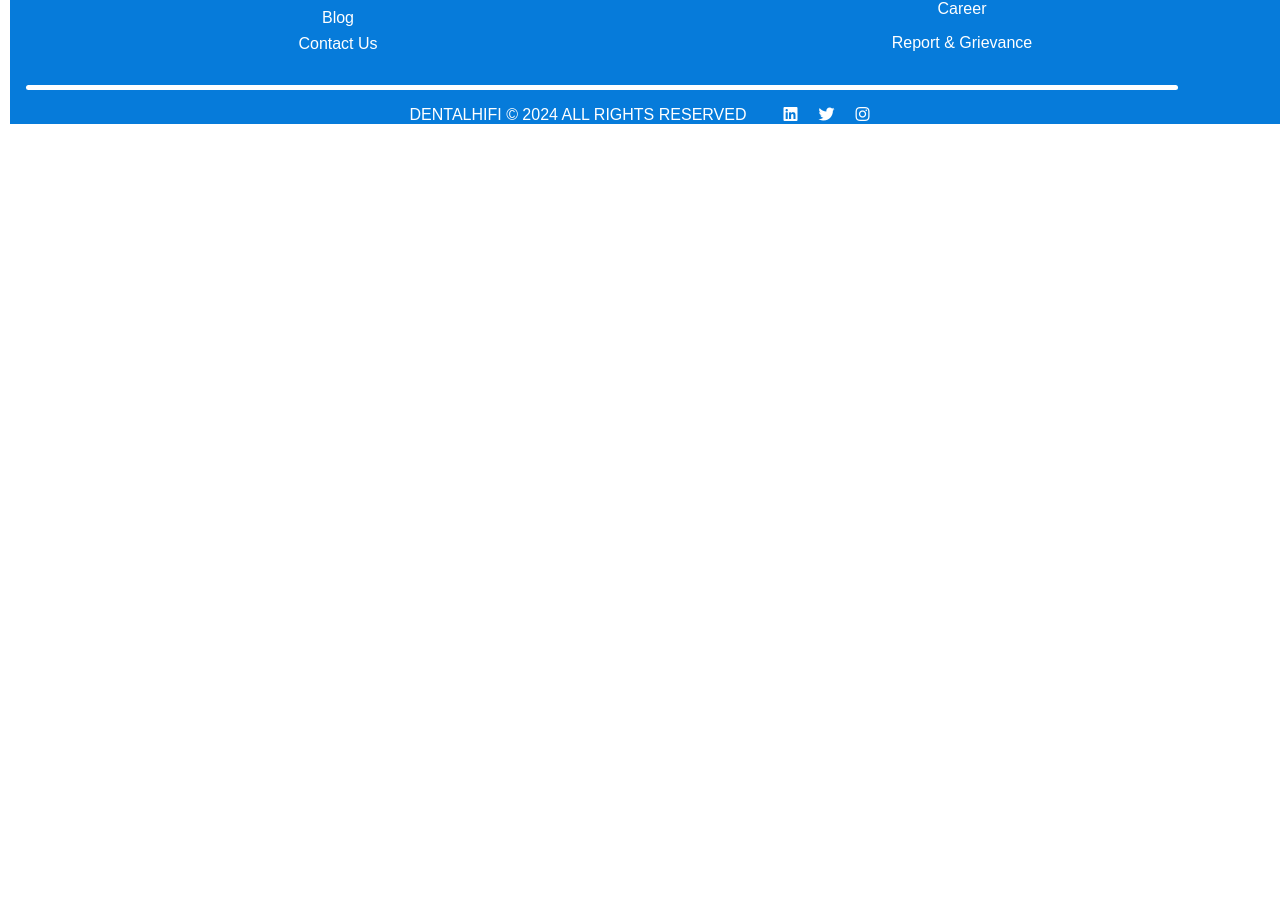
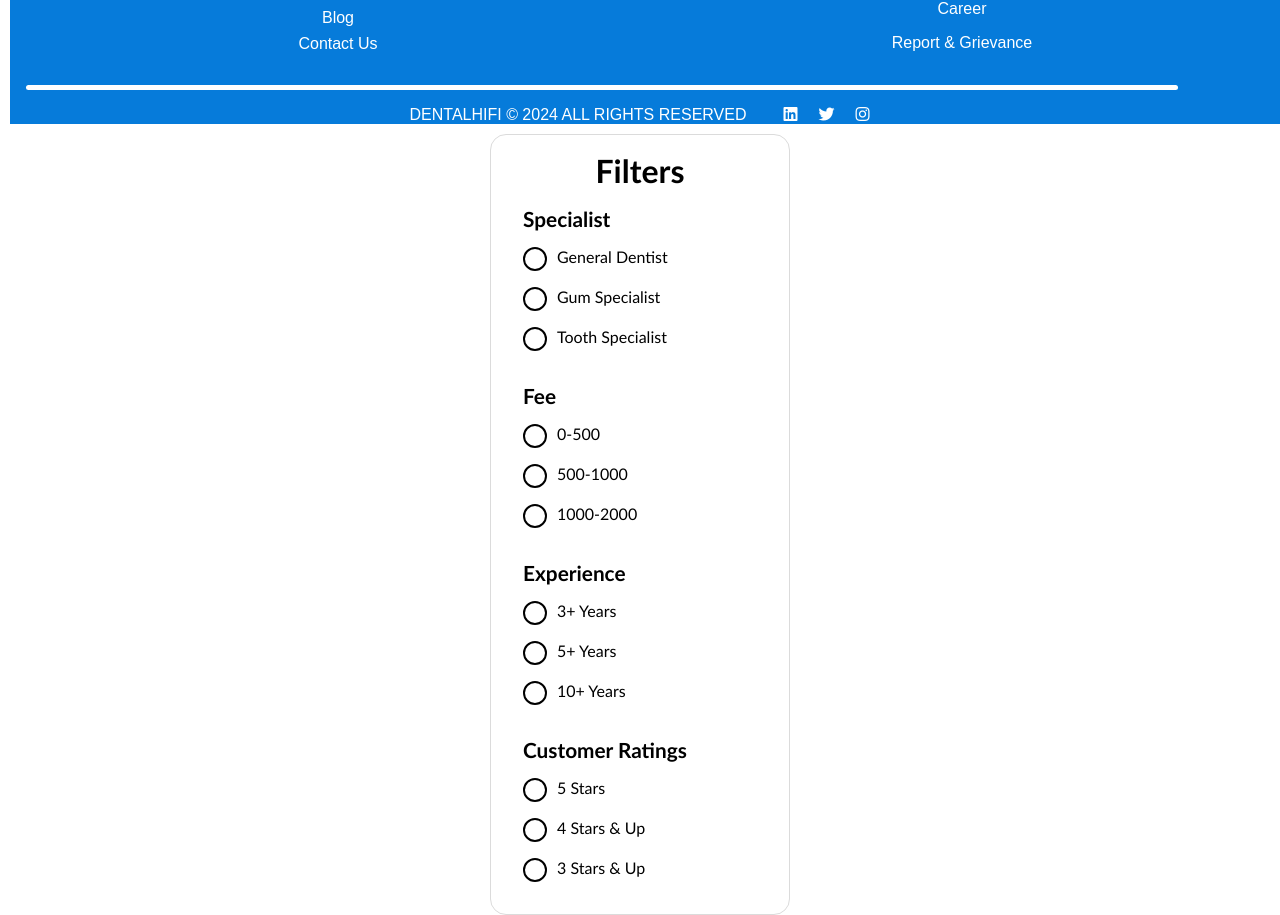
Before and after one commit to Jeisri/Frontend-Dental-HiFi, a React (Create React App) app: page / in a window 1280 px wide. Shown: the part 1759-2674 px from the top of the page. Before the commit the page ends 1893 px from the top, so only its background shows below. Built offline with nearby package versions, Linux system fonts and the light colour scheme.

Commit message:
commited by tarun

```diff
--- a/src/components/Filters.css
+++ b/src/components/Filters.css
@@ -0,0 +1,121 @@
+/* Global styles */
+* {
+    margin: 0;
+    padding: 0;
+    box-sizing: border-box;
+  }
+
+  .filters-hero {
+    width: 90%; /* Use percentage to make it more responsive */
+    max-width: 300px; /* Max width to avoid too large on bigger screens */
+    height: 100%;
+    background-color: rgb(255, 255, 255);
+    border-radius: 1rem;
+    border: solid 0.1rem rgb(219, 219, 219);
+    display: flex;
+    flex-direction: column;
+    justify-content: left;
+    align-items: left;
+    padding: 1rem;
+    color: black;
+    margin: 0 auto; /* Center the component */
+  }
+
+  .filter-heading {
+    font-size: 2rem;
+    font-weight: 700;
+  }
+
+  .filters-specialist,
+  .filters-fee,
+  .filters-experience,
+  .customer-rating {
+    display: flex;
+    flex-direction: column;
+    width: 100%;
+    justify-content: space-around;
+    align-items: start;
+    padding: 1rem;
+    gap: 1rem;
+  }
+
+  .specialist-heading,
+  .fee-heading,
+  .experience-heading,
+  .customer-heading {
+    font-size: 1.3rem;
+    font-weight: 700;
+  }
+
+  /* Custom radio styles */
+  input[type="radio"] {
+    display: none;
+  }
+
+  input[type="radio"] + label::before {
+    content: "";
+    display: inline-block;
+    width: 20px;
+    height: 20px;
+    margin-right: 10px;
+    border: 2px solid #000;
+    border-radius: 50%;
+    vertical-align: middle;
+    cursor: pointer;
+  }
+
+  input[type="radio"]:checked + label::before {
+    background-color: #000;
+    content: "✔";
+    color: #fff;
+    text-align: center;
+    line-height: 20px;
+    font-size: 14px;
+  }
+
+  /* Responsive styles */
+  @media (max-width: 600px) {
+    .filters-hero {
+      width: 100%;
+      padding: 0.5rem;
+    }
+
+    .filter-heading {
+      font-size: 1.5rem;
+    }
+
+    .specialist-heading,
+    .fee-heading,
+    .experience-heading,
+    .customer-heading {
+      font-size: 1.1rem;
+    }
+
+    input[type="radio"] + label::before {
+      width: 15px;
+      height: 15px;
+      margin-right: 5px;
+    }
+
+    input[type="radio"]:checked + label::before {
+      line-height: 15px;
+      font-size: 12px;
+    }
+  }
+
+  @media (min-width: 601px) and (max-width: 1200px) {
+    .filters-hero {
+      width: 80%;
+    }
+
+    .filter-heading {
+      font-size: 1.8rem;
+    }
+
+    .specialist-heading,
+    .fee-heading,
+    .experience-heading,
+    .customer-heading {
+      font-size: 1.2rem;
+    }
+  }
--- a/src/components/Filters.js
+++ b/src/components/Filters.js
@@ -0,0 +1,87 @@
+import "./Filters.css";
+
+function Filters() {
+  return (
+    <div className="filters-hero">
+      <div className="filter-heading">Filters</div>
+
+      <div className="filters-specialist">
+        <div className="specialist-heading">Specialist</div>
+
+        <div className="general-dentist">
+          <input type="radio" id="gen-dentist" name="specialists" value="General Dentist" />
+          <label htmlFor="gen-dentist">General Dentist</label>
+        </div>
+
+        <div className="gum-specialist">
+          <input type="radio" id="g-specialist" name="specialists" value="Gum Specialist" />
+          <label htmlFor="g-specialist">Gum Specialist</label>
+        </div>
+
+        <div className="tooth-specialist">
+          <input type="radio" id="t-specialist" name="specialists" value="Tooth Specialist" />
+          <label htmlFor="t-specialist">Tooth Specialist</label>
+        </div>
+      </div>
+
+      <div className="filters-fee">
+        <div className="fee-heading">Fee</div>
+
+        <div className="zero-fivehundered">
+          <input type="radio" id="zero-to-fivehundred" name="fee" value="0-500" />
+          <label htmlFor="zero-to-fivehundred">0-500</label>
+        </div>
+
+        <div className="fivehundered-thousand">
+          <input type="radio" id="fivehundred-to-thousand" name="fee" value="500-1000" />
+          <label htmlFor="fivehundred-to-thousand">500-1000</label>
+        </div>
+
+        <div className="thousand-twothousand">
+          <input type="radio" id="thousand-to-twothousand" name="fee" value="1000-2000" />
+          <label htmlFor="thousand-to-twothousand">1000-2000</label>
+        </div>
+      </div>
+
+      <div className="filters-experience">
+        <div className="experience-heading">Experience</div>
+
+        <div className="three-plus">
+          <input type="radio" id="three-plus" name="experience" value="3+" />
+          <label htmlFor="three-plus">3+ Years</label>
+        </div>
+
+        <div className="five-plus">
+          <input type="radio" id="five-plus" name="experience" value="5+" />
+          <label htmlFor="five-plus">5+ Years</label>
+        </div>
+
+        <div className="ten-plus">
+          <input type="radio" id="ten-plus" name="experience" value="10+" />
+          <label htmlFor="ten-plus">10+ Years</label>
+        </div>
+      </div>
+
+      <div className="customer-rating">
+        <div className="customer-heading">Customer Ratings</div>
+
+        <div className="five-rating">
+          <input type="radio" id="five-rating" name="customerRating" value="5" />
+          <label htmlFor="five-rating">5 Stars</label>
+        </div>
+
+        <div className="four-rating">
+          <input type="radio" id="four-rating" name="customerRating" value="4" />
+          <label htmlFor="four-rating">4 Stars & Up</label>
+        </div>
+
+        <div className="three-rating">
+          <input type="radio" id="three-rating" name="customerRating" value="3" />
+          <label htmlFor="three-rating">3 Stars & Up</label>
+        </div>
+      </div>
+    </div>
+  );
+}
+
+export default Filters;
--- a/src/components/Home.js
+++ b/src/components/Home.js
@@ -2,6 +2,7 @@ import React from 'react';
 import Header from './Header';
 import Slider from './Slider';
 import Footer from './Footer';
+import Filters from './Filters';
 import SearchButton from './SearchButton';
 import './Home.css';
 
@@ -46,6 +47,7 @@ const Home = () => {
       </main>
 
       <Footer />
+      <Filters />
     </div>
   );
 }
```
